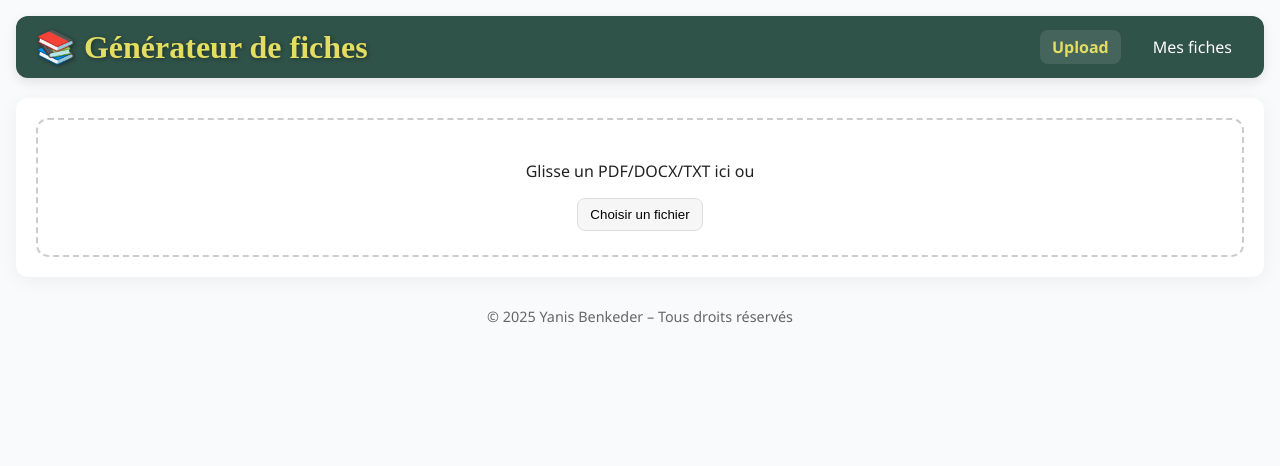
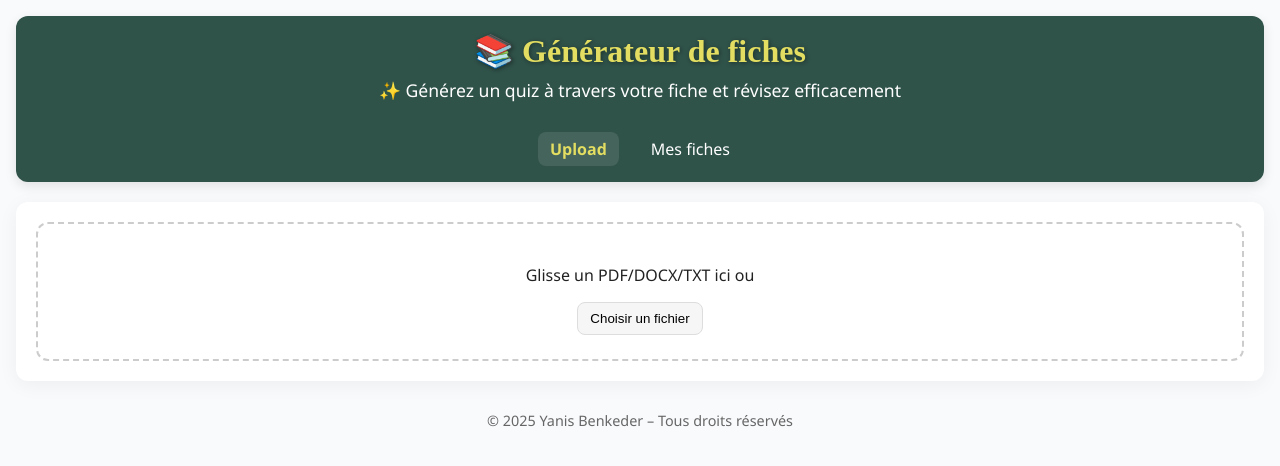
Before and after one commit to YanisBnkdr3/ia-fiche-generator-frontend, a React (Vite) app: page / in a window 1280 px wide. Shown: the top 466 px of the page. Built offline with nearby package versions, Linux system fonts and the light colour scheme; no server answers.

Commit message:
update de interface app

```diff
--- a/src/App.jsx
+++ b/src/App.jsx
@@ -23,14 +23,16 @@ export default function App() {
       <header
         style={{
           display: "flex",
+          flexDirection: "column",
           alignItems: "center",
-          justifyContent: "space-between",
-          padding: "12px 20px",
+          justifyContent: "center",
+          padding: "16px 20px",
           background: "#2F5249",
           borderRadius: "12px",
           boxShadow: "0 4px 12px rgba(0,0,0,0.1)",
           marginBottom: "20px",
           position: "relative",
+          textAlign: "center",
         }}
       >
         <h1
@@ -45,7 +47,19 @@ export default function App() {
           📚 Générateur de fiches
         </h1>
 
-        {/* MENU BURGER (visible seulement sur mobile) */}
+        {/* ✅ PETITE DESCRIPTION */}
+        <p
+          style={{
+            marginTop: "8px",
+            fontSize: "1.1rem",
+            color: "#fff",
+            fontWeight: "300",
+          }}
+        >
+          ✨ Générez un quiz à travers votre fiche et révisez efficacement
+        </p>
+
+        {/* MENU BURGER */}
         <button
           onClick={() => setMenuOpen(!menuOpen)}
           style={{
@@ -63,10 +77,7 @@ export default function App() {
 
         {/* NAVIGATION */}
         <nav
-          style={{
-            display: "flex",
-            gap: "20px",
-          }}
+          style={{ display: "flex", gap: "20px", marginTop: "12px" }}
           className="nav-desktop"
         >
           <NavLink
@@ -105,7 +116,7 @@ export default function App() {
           <div
             style={{
               position: "absolute",
-              top: "60px",
+              top: "80px",
               right: "20px",
               background: "#2F5249",
               borderRadius: "10px",
@@ -177,12 +188,8 @@ export default function App() {
       <style>
         {`
           @media (max-width: 768px) {
-            .nav-desktop {
-              display: none !important;
-            }
-            .menu-btn {
-              display: block !important;
-            }
+            .nav-desktop { display: none !important; }
+            .menu-btn { display: block !important; }
           }
         `}
       </style>
```
